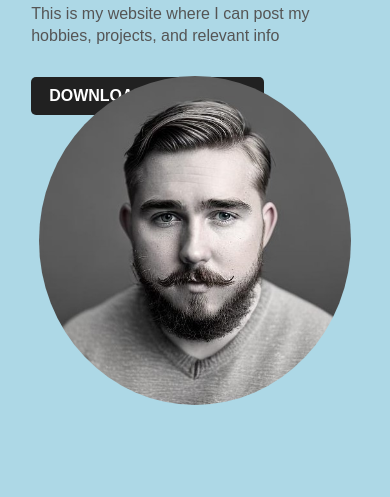
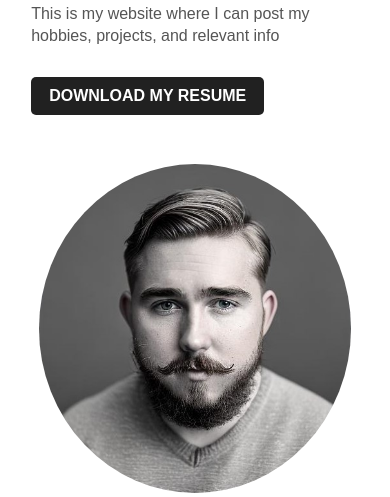
Before and after one commit to AndrewGerstenslager/portfolio_website, a plain HTML site: page index.html in a window 390 px wide. Shown: the part 398-895 px from the top of the page. Before the commit the page ends 844 px from the top, so only its background shows below. Drawn offline with Linux system fonts and the light colour scheme.

Commit message:
made mobile fixes

```diff
--- a/css/index_styles.css
+++ b/css/index_styles.css
@@ -56,15 +56,12 @@
     left: 40%;
 }
 
-@media only screen and (max-width: 810px) {
-    body {
-      background-color: lightblue;
-    }
+@media only screen and (max-width: 1100px) {
     .portrait{
         width: 80%;
-        position: absolute;
+        position: relative;
         left: 10%;
-        margin-top: 80%;
+        margin-top: 400px
     }
   }
 
```
Also changed, not shown: 1 other file.
